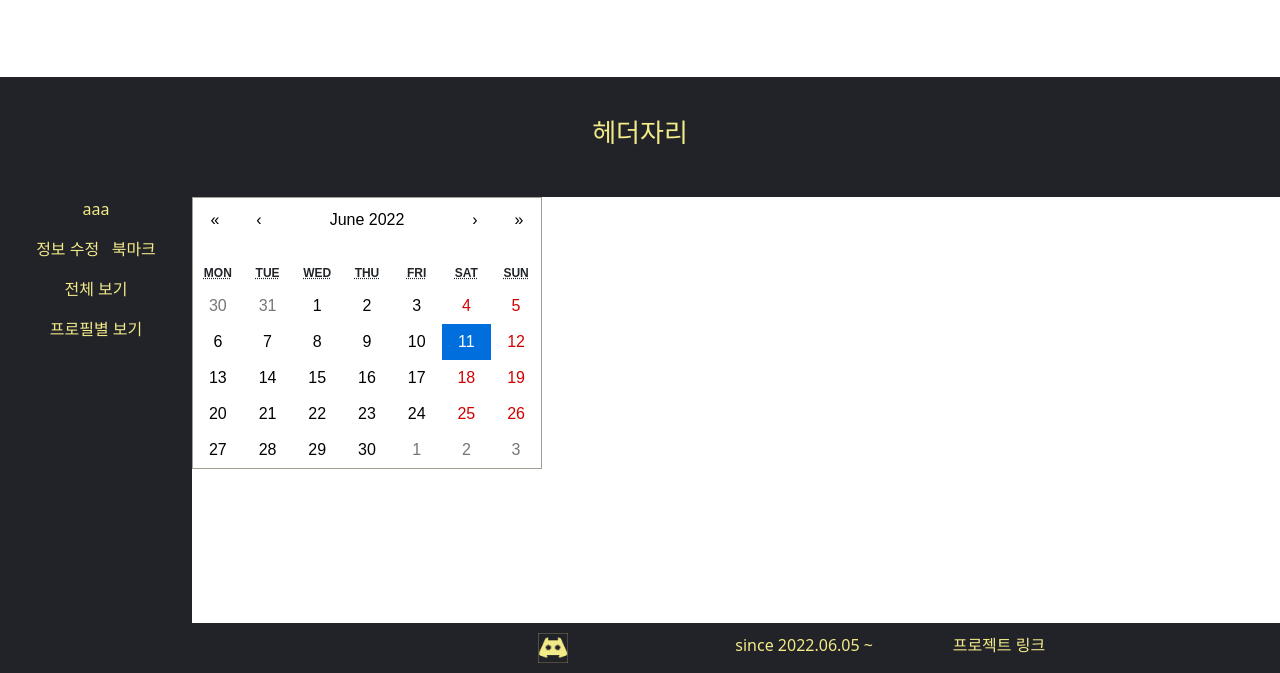
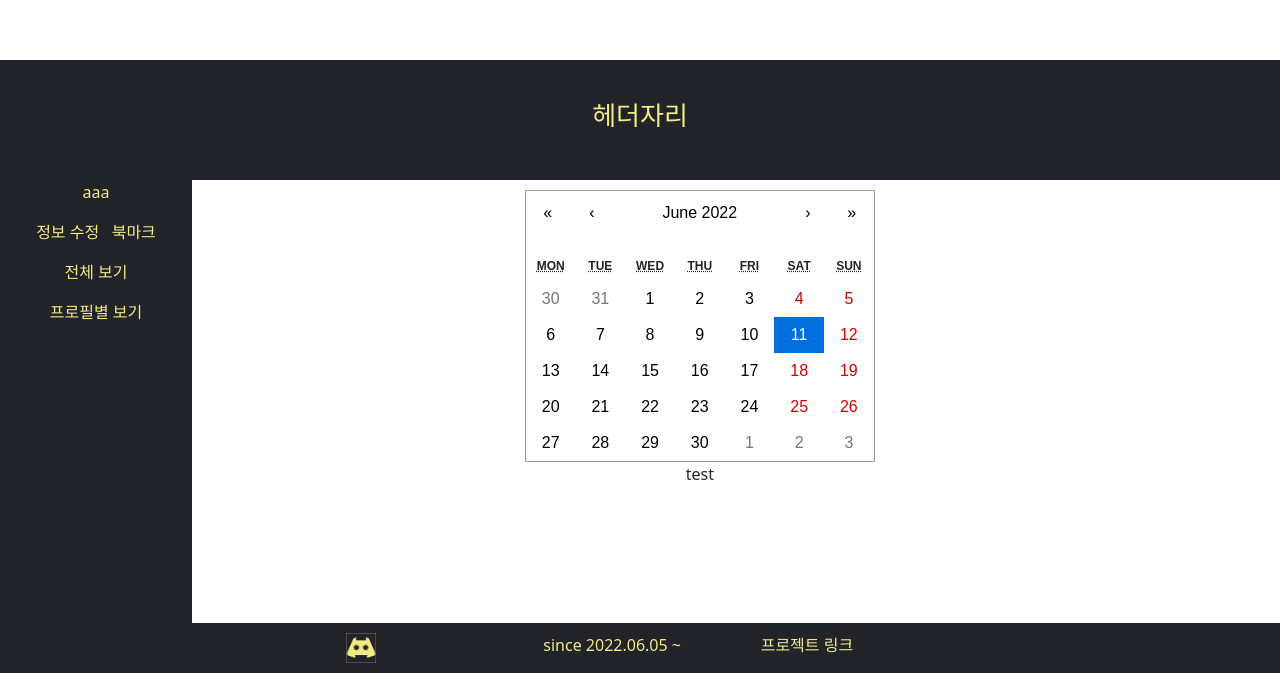
Before and after one commit to innjie/bookshelf, a React (Create React App) app in the folder front/: page / in a window 1280 px wide. Shown: the part 127-800 px from the top of the page. Built offline with nearby package versions, Linux system fonts and the light colour scheme; no server answers.

Commit message:
[update] position contents

```diff
--- a/front/src/App.css
+++ b/front/src/App.css
@@ -13,10 +13,6 @@ html, body {
 .App-logo {
     height: 40vmin;
     pointer-events: none;
-}
-.contents {
-    display : flex;
-    margin-left : 15%;
 }
 @media (prefers-reduced-motion: no-preference) {
     .App-logo {
@@ -40,7 +36,12 @@ html, body {
     padding : 0;
     position: absolute;
     height: 100%;
-
+}
+.contents {
+    display: inline-block;
+    margin-top : 10px;
+    margin-left : 41%;
+    text-align: center;
 }
 .App-link {
     color: #61dafb;
--- a/front/src/App.js
+++ b/front/src/App.js
@@ -38,11 +38,12 @@ function App() {
                         </Route>
                         <Route path="/">
                             <MainHome/>
+                            test
                         </Route>
                     </Switch>
+
+                </div>
                 <Footer/>
-                </div>
-
 
             </div>
         </BrowserRouter>
```
Lines whose indentation alone changed are shown as unchanged.
